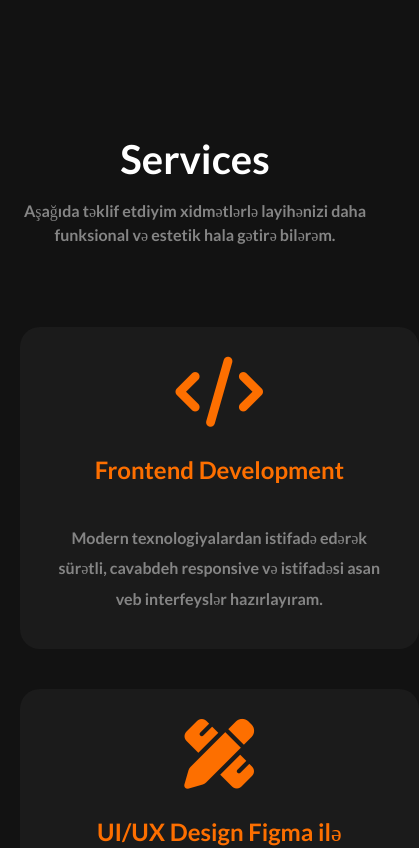
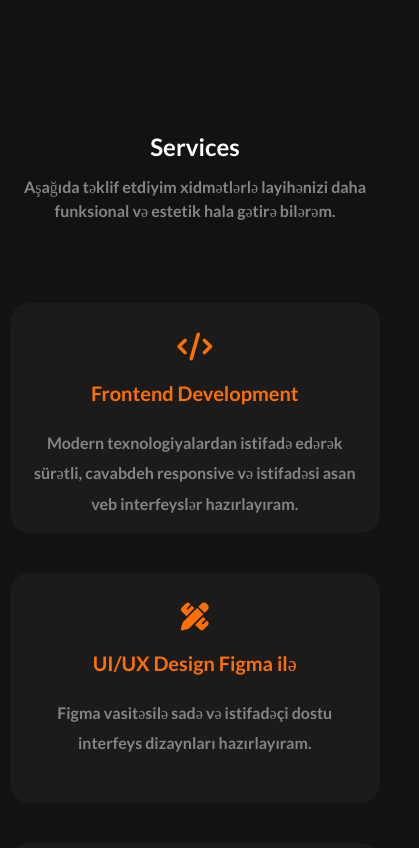
Before and after one commit to OsmanliFarid/NewPortfolio, a React (Vite) app: page / in a window 390 px wide. Shown: the part 1000-1848 px from the top of the page, 419 px wide, since content can reach past the window. Built offline with nearby package versions, Linux system fonts and the light colour scheme.

Commit message:
I added The Services component

```diff
--- a/src/components/Services.jsx
+++ b/src/components/Services.jsx
@@ -41,9 +41,12 @@ const Services = () => {
   ];
 
   return (
-    <div className="Container font-[Lato]">
+    <div className=" font-[Lato]">
       <div className="mt-[130px]">
-        <h1 className="text-center text-[40px] text-[#fff]" id="Service">
+        <h1
+          className="text-center text-[24px] md:text-[40px] text-[#fff]"
+          id="Service"
+        >
           Services
         </h1>
         <p className="text-center text-[#858585] mt-[10px] mb-[80px]">
@@ -52,7 +55,7 @@ const Services = () => {
         </p>
       </div>
 
-      <div className="grid grid-cols-1 md:grid-cols-3 gap-y-10">
+      <div className="grid grid-cols-1 md:grid-cols-3 gap-x-4 md:gap-x-0 gap-y-10">
         {Service.map(({ id, icon, title, desc }, index) => (
           <motion.div
             key={id}
@@ -61,10 +64,14 @@ const Services = () => {
             exit={{ opacity: 0, y: 50 }}
             transition={{ duration: 0.5, delay: index * 0.2 }}
             viewport={{ once: false, amount: 0.4 }}
-            className="w-[399.67px] h-[322px] bg-[#1B1B1B] rounded-[20px] text-center"
+            className="w-[370px] h-[230px] md:w-[399.67px] md:h-[322px] bg-[#1B1B1B] rounded-[20px] text-center"
           >
-            <i className={`${icon} text-[#FD6F00] text-[70px] mt-[30px]`}></i>
-            <h1 className="text-[#FD6F00] text-[24px] p-[25px_0px]">{title}</h1>
+            <i
+              className={`${icon} text-[#FD6F00] text-[28px] md:text-[70px] mt-[30px]`}
+            ></i>
+            <h1 className="text-[#FD6F00] text-[20px] md:text-[24px] p-[15px_0px_10px_0px] md:p-[25px_0px]">
+              {title}
+            </h1>
             <p className="text-[#858585] w-[339px] mt-[10px] m-[auto] leading-[190%]">
               {desc}
             </p>
```
